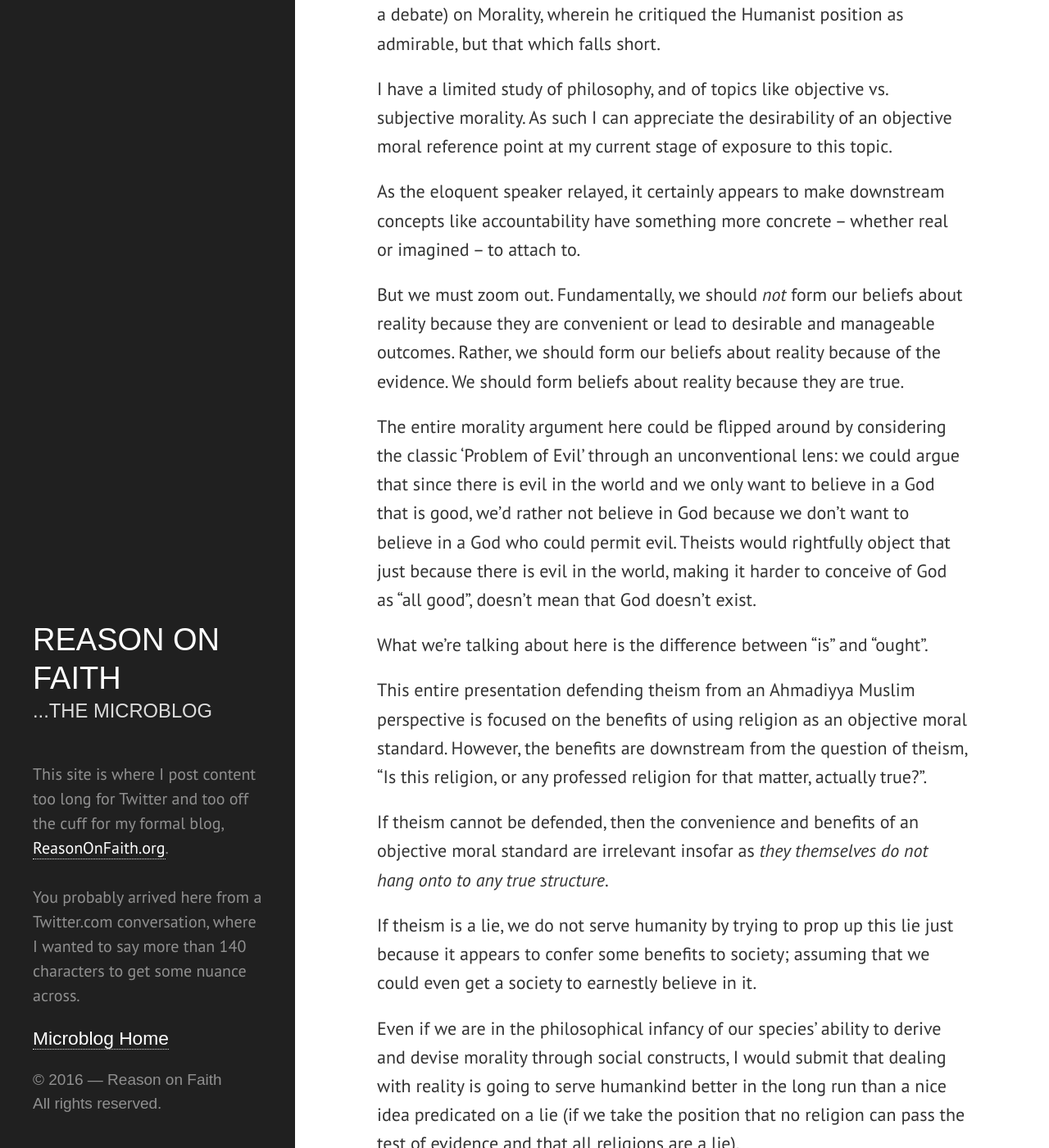
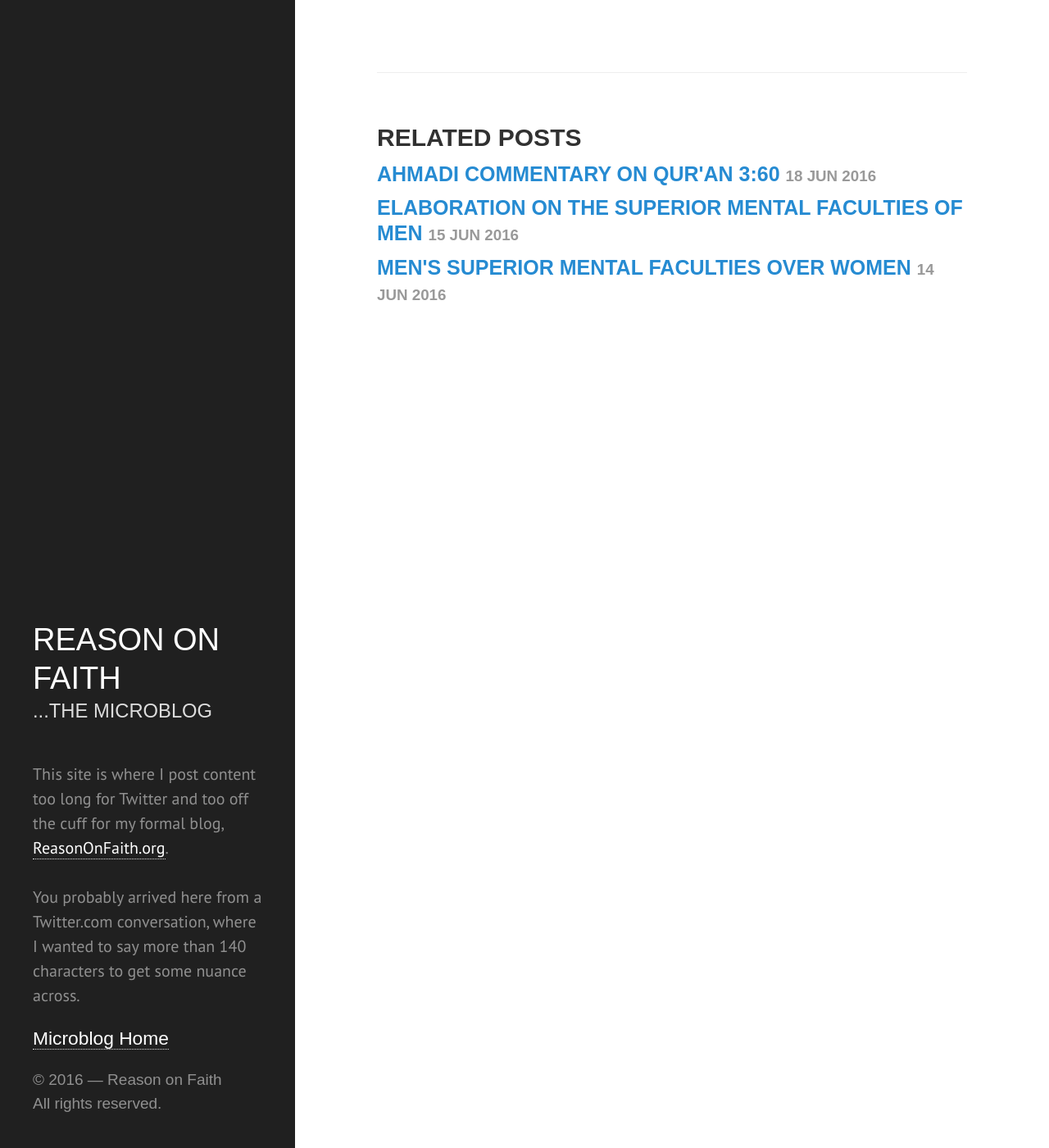
Before and after one commit to ReasonOnFaith/ReasonOnFaith.github.io, a Jekyll site: the page built from _posts/2016-06-11-should-humanism-replace-religion.markdown, in a window 1280 px wide and 1400 px high, scrolled down 270 px. Shown: the whole window at 82% size. Built offline with Jekyll 4.4.1, drawn with Linux system fonts in a browser that asks for light colours; some of the changed text lies outside the part shown.

Commit message:
Post update: Should Humanism Replace Religion?

```diff
--- a/_posts/2016-06-11-should-humanism-replace-religion.markdown
+++ b/_posts/2016-06-11-should-humanism-replace-religion.markdown
@@ -3,36 +3,4 @@ published: true
 title: Should Humanism Replace Religion?
 layout: post
 ---
-Ahmadi Muslim speaker [Tahir Nasser](https://twitter.com/TahirNasser) recently gave a [presentation](https://www.youtube.com/watch?v=dqsgKpZb1hM) (as part of a debate) on Morality, wherein he critiqued the Humanist position as admirable, but that which falls short.
-
-I have a limited study of philosophy, and of topics like objective vs. subjective morality. As such I can appreciate the desirability of an objective moral reference point at my current stage of exposure to this topic.
-
-As the eloquent speaker relayed, it certainly appears to make downstream concepts like accountability have something more concrete -- whether real or imagined -- to attach to.
-
-But we must zoom out. Fundamentally, we should _not_ form our beliefs about reality because they are convenient or lead to desirable and manageable outcomes. Rather, we should form our beliefs about reality because of the evidence. We should form beliefs about reality because they are true.
-
-The entire morality argument here could be flipped around by considering the classic 'Problem of Evil' through an unconventional lens: we could argue that since there is evil in the world and we only want to believe in a God that is good, we'd rather not believe in God because we don't want to believe in a God who could permit evil. Theists would rightfully object that just because there is evil in the world, making it harder to conceive of God as "all good", doesn't mean that God doesn't exist.
-
-What we're talking about here is the difference between "is" and "ought".
-
-This entire presentation defending theism from an Ahmadiyya Muslim perspective is focused on the benefits of using religion as an objective moral standard. However, the benefits are downstream from the question of theism, "Is this religion, or any professed religion for that matter, actually true?".
-
-If theism cannot be defended, then the convenience and benefits of an objective moral standard are irrelevant insofar as _they themselves do not hang onto to any true structure_.
-
-If theism is a lie, we do not serve humanity by trying to prop up this lie just because it appears to confer some benefits to society; assuming that we could even get a society to earnestly believe in it.
-
-Even if we are in the philosophical infancy of our species' ability to derive and devise morality through social constructs, I would submit that dealing with reality is going to serve humankind better in the long run than a nice idea predicated on a lie (if we take the position that no religion can pass the test of evidence and that all religions are a lie).
-
-Put another way, just because the presenter makes the case that objective morality would be nice and give us an external reference point for the purpose of life, that does not make religion true. At most, it makes it a _desirable_ construct, all else being equal and provided religion was _actually_ true.
-
-In terms of promotion, I understand the marketing reasons for the title, _"Muslim Speaker Dismantles Humanism in front of Atheist Crowd"._ However, without this video clip sharing anything but the Muslim speaker's own presentation, it does seem premature. I would have liked to see the other side of the debate before I'd claim who "dismantled" whom.
-
-I for example, cannot tell if the Muslim speaker dismantled straw men positions, because I couldn't view the entire debate. To be fair, a full debate [link](https://www.youtube.com/watch?v=I9jjG) was given in the description. I do not believe the intention was to hide the video of the event in its entirety. However, as at June 10, 2016, the link to the full video does not work.
-
-Finally, I believe the most interesting discussions we can have on these topics arise from when we address the _best_ arguments out there in a systematic way, even if our response is, "I don't know".
-
-Speaking of which, I'd be keen to see Ahmadi Muslims tackle [Qualia Soup](https://www.youtube.com/user/QualiaSoup/videos)'s three-part series on Morality. Here's the [playlist](https://www.youtube.com/playlist?list=PL0EFCB22DFCD4F2E7), and individual videos are linked below.
-
-* Part 1: [Good without Gods](http://www.youtube.com/watch?v=T7xt5LtgsxQ&feature=plcp)
-* Part 2: [Not-so-good books](http://www.youtube.com/watch?v=hSS-88ShJfo&feature=plcp)
-* Part 3: [Of objectivity and oughtness](http://www.youtube.com/watch?v=sN-yLH4bXAI&feature=plcp)
+This post has moved. You can now find the contents [here](http://reasononfaith.com/post/146805461126/should-humanism-replace-religion).
```
